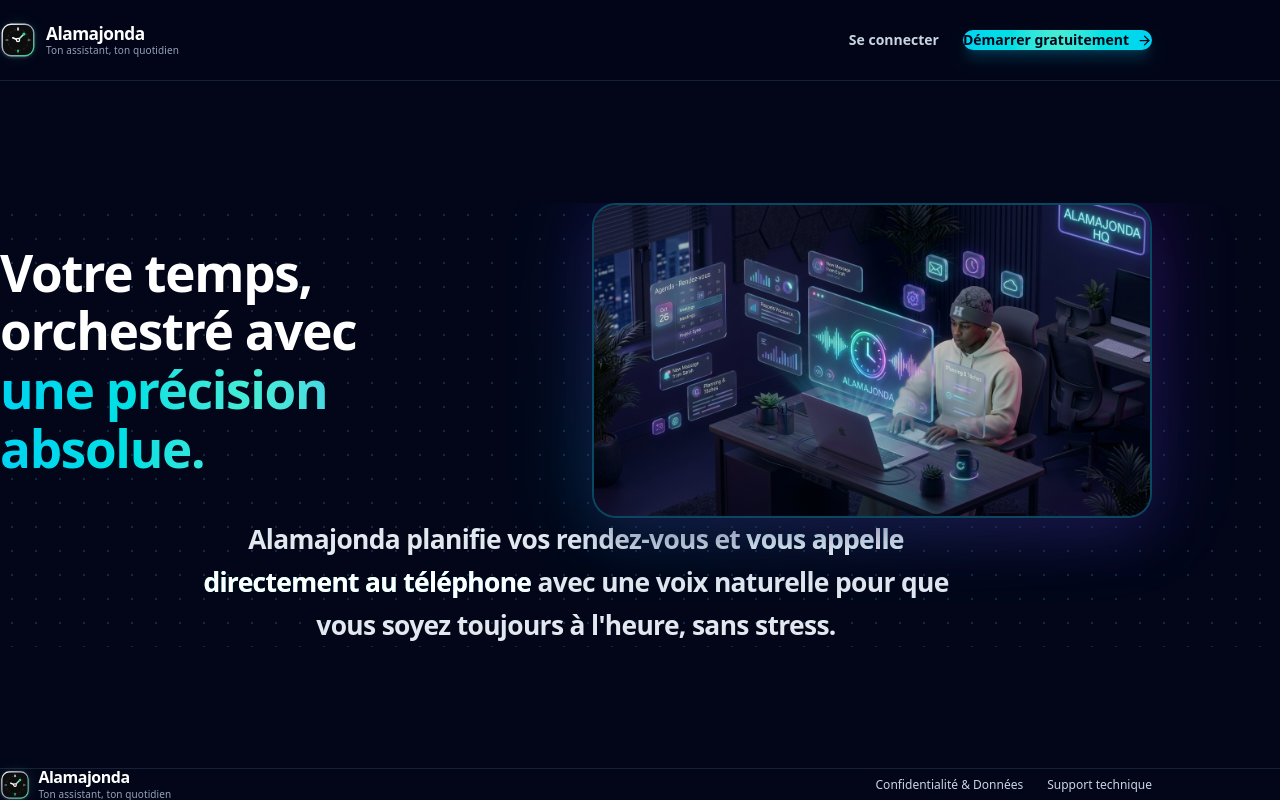
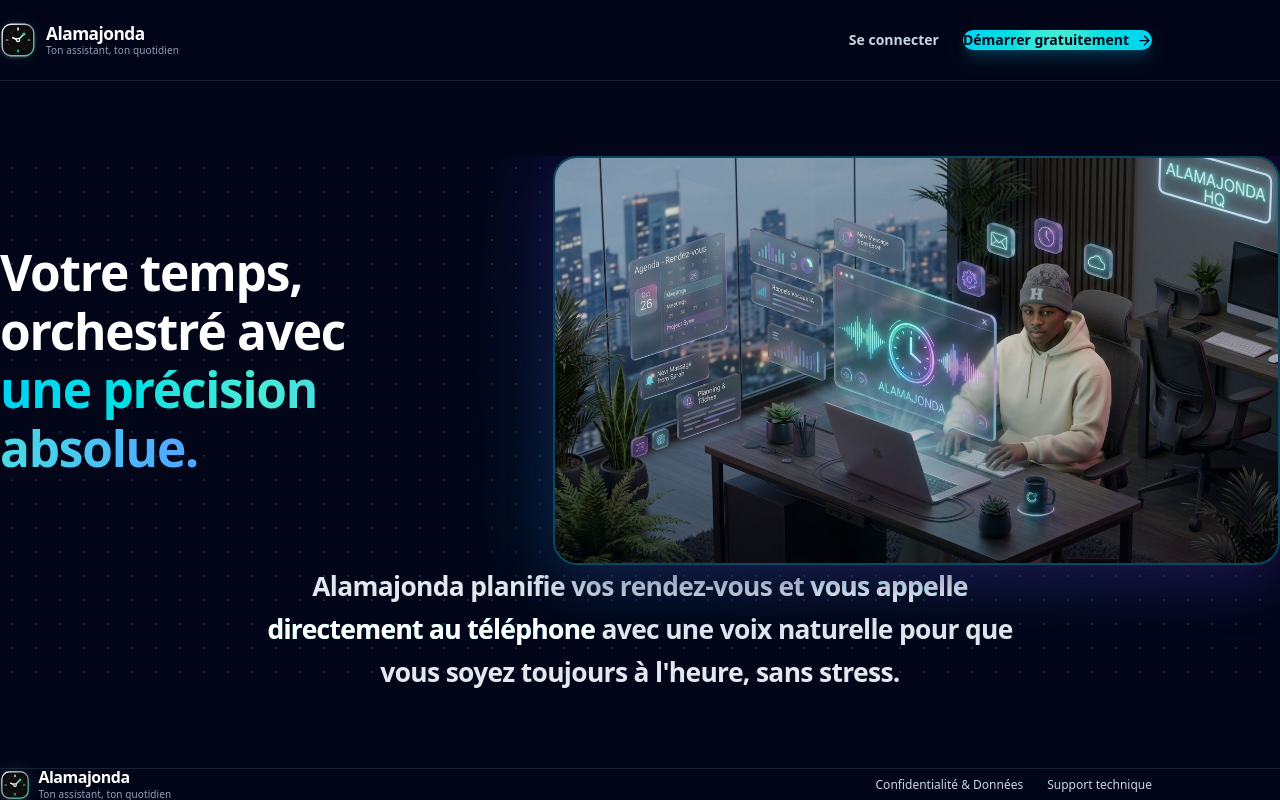
Before and after one commit to imorousalem8-sys/agenda, a Next.js app: page / in a window 1280 px wide. Built offline with nearby package versions, Linux system fonts and the light colour scheme.

Commit message:
feat(design): balance hero alignment, shift headline inward with breathing room and upgrade to ultra-realistic 3D artwork

```diff
--- a/components/landing/Hero.tsx
+++ b/components/landing/Hero.tsx
@@ -14,25 +14,26 @@ export default function Hero() {
       <div className="absolute top-10 left-10 w-80 h-80 bg-cyan-500/15 rounded-full blur-3xl pointer-events-none -z-10" />
       <div className="absolute bottom-10 right-10 w-96 h-96 bg-purple-600/20 rounded-full blur-3xl pointer-events-none -z-10" />
 
-      <div className="max-w-6xl mx-auto px-4 sm:px-6 lg:px-8 relative z-10">
+      <div className="max-w-7xl mx-auto px-6 sm:px-10 lg:px-16 relative z-10">
 
-        {/* Main Grid: Headline Left, 3D Right */}
-        <div className="grid lg:grid-cols-12 gap-8 lg:gap-8 items-center mb-16 sm:mb-24">
+        {/* Main Grid: Balanced spacing with generous margins */}
+        <div className="grid lg:grid-cols-12 gap-10 lg:gap-12 items-center mb-16 sm:mb-24">
 
-          {/* Left Column: Headline detached from the edge and brought closer to the image */}
-          <div className="lg:col-span-6 flex flex-col justify-center items-start lg:pl-8 xl:pl-12">
-            <div className="max-w-lg">
-              <h1 className="text-3xl sm:text-4xl lg:text-[2.85rem] xl:text-[3.2rem] font-black text-white tracking-tight leading-[1.15]">
-                Votre temps, orchestré avec{" "}
-                <span className="bg-gradient-to-r from-cyan-400 via-teal-300 to-blue-400 bg-clip-text text-transparent block mt-1">
+          {/* Left Column: Headline nicely centered and shifted toward the center/image */}
+          <div className="lg:col-span-5 flex flex-col justify-center items-start lg:items-end lg:pr-2">
+            <div className="w-full max-w-lg lg:text-left">
+              <h1 className="text-3xl sm:text-4xl lg:text-[2.75rem] xl:text-[3.1rem] font-black text-white tracking-tight leading-[1.18]">
+                Votre temps, <br />
+                orchestré avec <br />
+                <span className="bg-gradient-to-r from-cyan-400 via-teal-300 to-blue-400 bg-clip-text text-transparent">
                   une précision absolue.
                 </span>
               </h1>
             </div>
           </div>
 
-          {/* Right Column: 3D Isometric AI Workspace Scene (6 cols) */}
-          <div className="lg:col-span-6 relative">
+          {/* Right Column: 3D Isometric AI Workspace Scene (7 cols) */}
+          <div className="lg:col-span-7 relative">
 
             {/* Glowing Aura behind 3D image */}
             <div className="absolute -inset-2 bg-gradient-to-tr from-cyan-500/30 via-indigo-600/30 to-purple-600/30 rounded-[2rem] blur-2xl opacity-75 pointer-events-none" />
@@ -42,13 +43,13 @@ export default function Hero() {
 
               {/* Ultra-Fast Next.js Image with Preload Priority */}
               <Image
-                src="/images/alamajonda-founder-workspace.webp"
+                src="/images/alamajonda-founder-v3.webp"
                 alt="Alamajonda - Le fondateur au bureau avec l'assistant vocal IA et agenda holographique"
                 width={1376}
                 height={768}
                 priority={true}
                 quality={95}
-                sizes="(max-width: 1024px) 100vw, 600px"
+                sizes="(max-width: 1024px) 100vw, 700px"
                 className="w-full h-full object-cover transform group-hover:scale-105 transition-transform duration-700"
               />
 
```
Also changed, not shown: public/images/alamajonda-founder-v3.webp (added), public/images/alamajonda-founder-workspace.webp.
